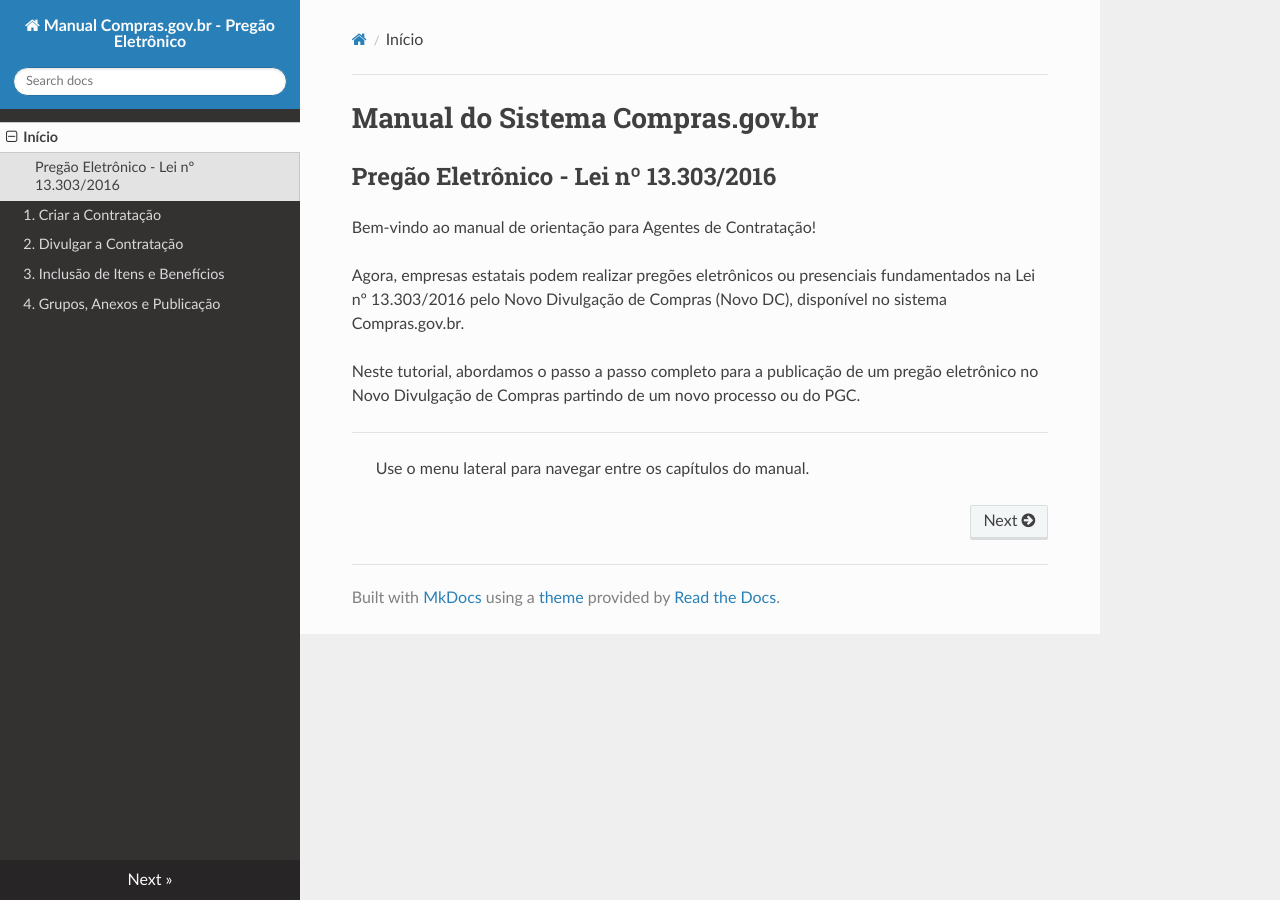
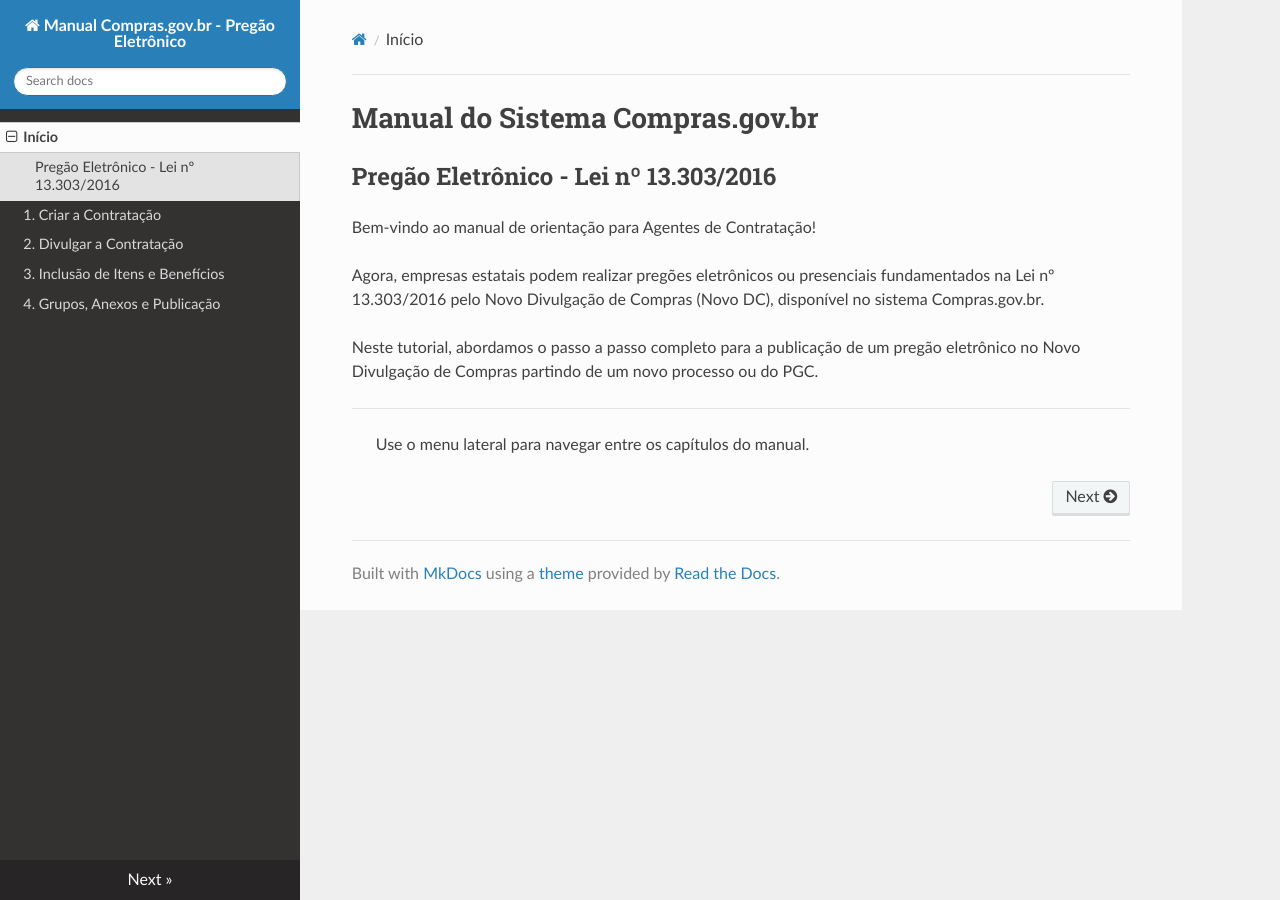
Before and after one commit to emilix10-bit/manual-compras-pregao, an MkDocs documentation site: the page built from docs/index.md, in a window 1280 px wide. Built offline with MkDocs 1.6.1, drawn with Linux system fonts in a browser that asks for light colours; nearby versions of some CDN libraries.

Commit message:
Update mkdocs.yml

```diff
--- a/mkdocs.yml
+++ b/mkdocs.yml
@@ -9,3 +9,6 @@ nav:
   - '2. Divulgar a Contratação': 02-divulgar-contratacao.md
   - '3. Inclusão de Itens e Benefícios': 03-inclusao-itens.md
   - '4. Grupos, Anexos e Publicação': 04-grupos-anexos-responsaveis.md
+
+extra_css:
+  - custom.css
```
